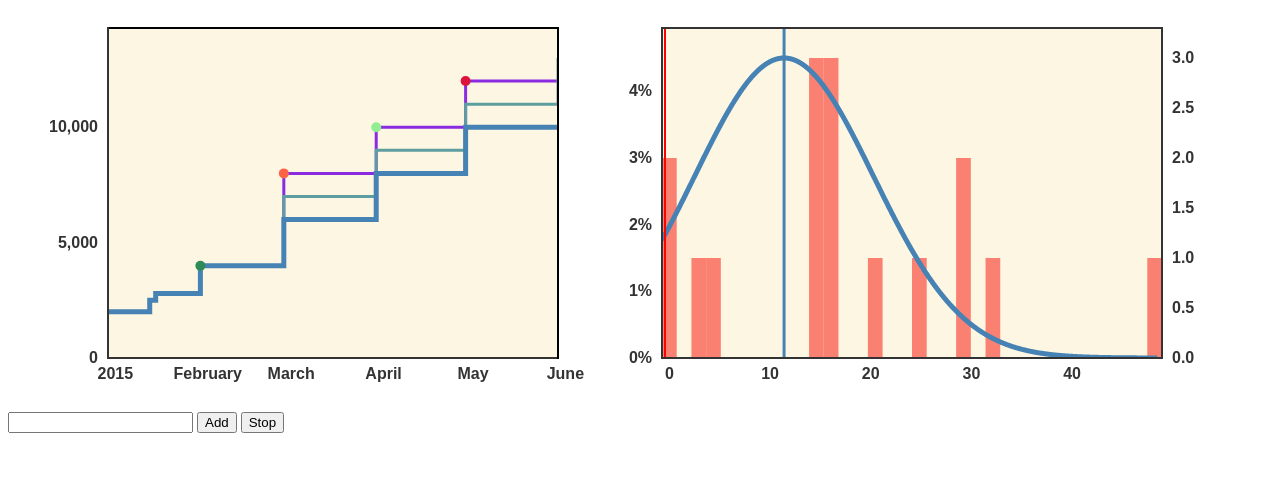
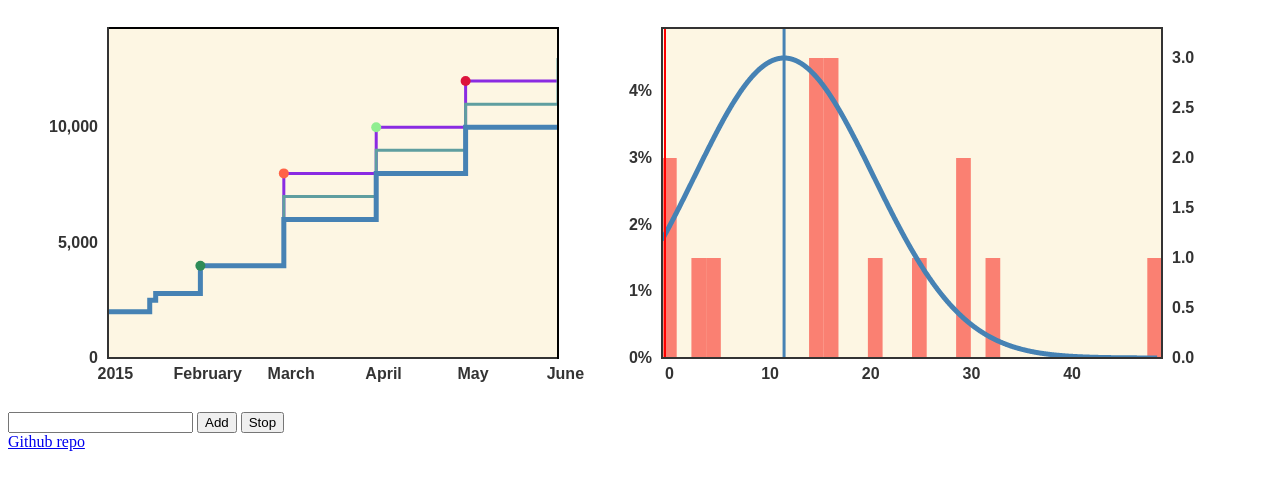
Before and after one commit to sethborden/mimirate-graphs, a website: page index.html in a window 1280 px wide. Drawn offline with Linux system fonts and the light colour scheme.

Commit message:
Adds link to repo from demo page.

```diff
--- a/index.html
+++ b/index.html
@@ -35,6 +35,9 @@
     <button id="add">Add</button>
     <button id="stop">Stop</button>
 </div>
+<div>
+    <a href="https://github.com/sethborden/mimirate-graphs">Github repo</a>
+</div>
 <script src="bower_components/lodash/lodash.min.js"></script>
 <script src="bower_components/d3/d3.js"></script>
 <script src="bower_components/d3.chart/d3.chart.js"></script>
```
